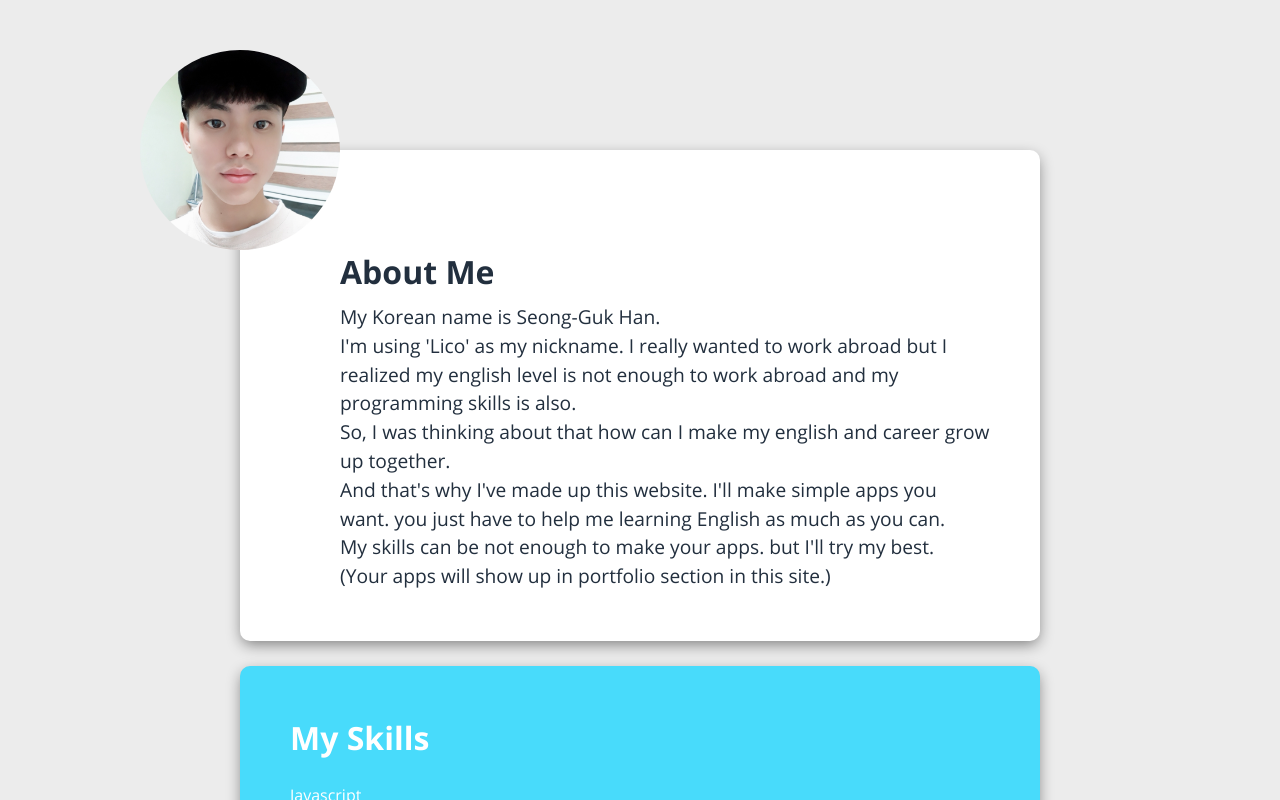
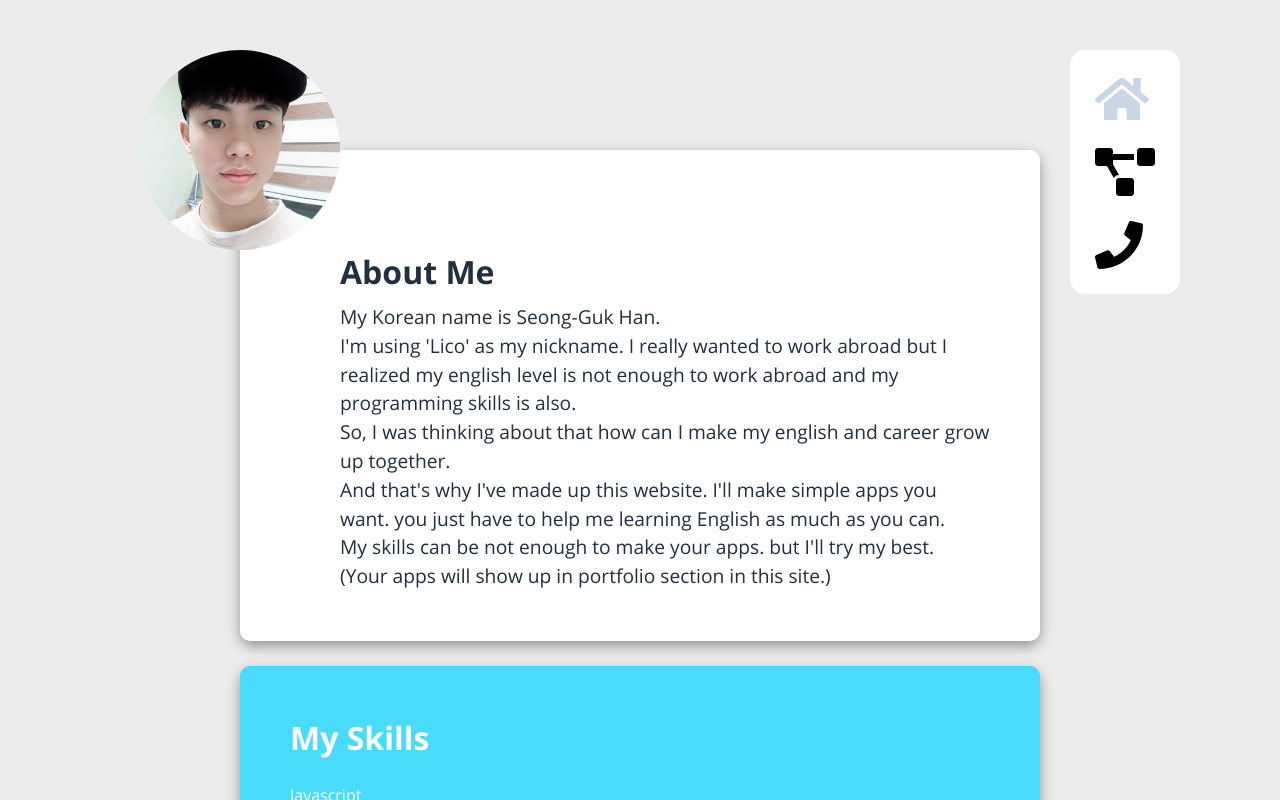
Before and after one commit to hsk-kr/portfolio, a React (Create React App) app: page /home in a window 1280 px wide. Built offline with nearby package versions, Linux system fonts and the light colour scheme.

Commit message:
Implement Navbar
- Added modules 'Font-Awesome'.
- Changed scrollbar design.

```diff
--- a/package.json
+++ b/package.json
@@ -3,6 +3,9 @@
   "version": "0.1.0",
   "private": true,
   "dependencies": {
+    "@fortawesome/fontawesome-svg-core": "^1.2.30",
+    "@fortawesome/free-solid-svg-icons": "^5.14.0",
+    "@fortawesome/react-fontawesome": "^0.1.11",
     "@testing-library/jest-dom": "^4.2.4",
     "@testing-library/react": "^9.5.0",
     "@testing-library/user-event": "^7.2.1",
--- a/src/App.css
+++ /dev/null
@@ -1,29 +0,0 @@
-* {
-  margin: 0;
-}
-
-html,
-body,
-div#root {
-  height: 100%;
-}
-
-div,
-p {
-  font-family: OpenSans-Regular;
-}
-
-h1,
-h2,
-h3,
-h4,
-h5,
-h6,
-b,
-strong {
-  font-family: OpenSans-Bold;
-}
-
-i {
-  font-family: OpenSans-Italic;
-}
--- /dev/null
+++ b/src/App.scss
@@ -0,0 +1,45 @@
+* {
+  margin: 0;
+}
+
+html,
+body,
+div#root {
+  height: 100%;
+}
+
+div,
+p {
+  font-family: OpenSans-Regular;
+}
+
+h1,
+h2,
+h3,
+h4,
+h5,
+h6,
+b,
+strong {
+  font-family: OpenSans-Bold;
+}
+
+i {
+  font-family: OpenSans-Italic;
+}
+
+div {
+  &::-webkit-scrollbar-track {
+    -webkit-box-shadow: inset 0 0 6px rgba(0, 0, 0, 0.3);
+    background-color: #f5f5f5;
+  }
+
+  &::-webkit-scrollbar {
+    width: 6px;
+    background-color: #f5f5f5;
+  }
+
+  &::-webkit-scrollbar-thumb {
+    background-color: #000000;
+  }
+}
--- a/src/App.tsx
+++ b/src/App.tsx
@@ -1,5 +1,5 @@
 import React from 'react';
-import './App.css';
+import './App.scss';
 
 // Routes
 import RootRouter from 'routes/RootRouter';
--- /dev/null
+++ b/src/containers/Navbar/index.tsx
@@ -0,0 +1,44 @@
+import React from 'react';
+import className from 'classnames/bind';
+import styles from './styles.module.scss';
+import { FontAwesomeIcon } from '@fortawesome/react-fontawesome';
+import {
+  faHome,
+  faProjectDiagram,
+  faPhone,
+} from '@fortawesome/free-solid-svg-icons';
+
+interface Props {
+  onNavigate: (idx: number) => void;
+  index: number;
+}
+
+const cx = className.bind(styles);
+const ICON_SIZE = '3x';
+
+const Navbar: React.FC<Props> = ({ onNavigate, index }) => {
+  return (
+    <div className={cx(styles['navbar'])}>
+      <FontAwesomeIcon
+        icon={faHome}
+        size={ICON_SIZE}
+        color={index === 0 ? '#c8d6e5' : 'black'}
+        onClick={() => onNavigate(0)}
+      />
+      <FontAwesomeIcon
+        icon={faProjectDiagram}
+        size={ICON_SIZE}
+        color={index === 1 ? '#c8d6e5' : 'black'}
+        onClick={() => onNavigate(1)}
+      />
+      <FontAwesomeIcon
+        icon={faPhone}
+        size={ICON_SIZE}
+        color={index === 2 ? '#c8d6e5' : 'black'}
+        onClick={() => onNavigate(2)}
+      />
+    </div>
+  );
+};
+
+export default Navbar;
--- /dev/null
+++ b/src/containers/Navbar/styles.module.scss
@@ -0,0 +1,47 @@
+.navbar {
+  @media screen and (max-width: 1024px) {
+    position: fixed;
+    bottom: 0px;
+    width: 100vw;
+    height: auto;
+    display: flex;
+    z-index: 1;
+    padding: 20px;
+    box-sizing: border-box;
+    background-color: white;
+    border-top: 1px solid #ececec;
+
+    svg {
+      flex: 1;
+
+      &:not(:last-child) {
+        border-right: 1px solid #ececec;
+      }
+
+      &:hover {
+        cursor: pointer;
+        opacity: 0.7;
+      }
+    }
+  }
+
+  @media screen and (min-width: 1025px) {
+    position: fixed;
+    right: 100px;
+    top: 50px;
+    z-index: 1;
+    display: grid;
+    grid-template: 1fr;
+    row-gap: 25px;
+    padding: 25px;
+    background-color: white;
+    border-radius: 15px;
+
+    svg {
+      &:hover {
+        cursor: pointer;
+        opacity: 0.7;
+      }
+    }
+  }
+}
--- a/src/containers/ProfileSection/styles.module.scss
+++ b/src/containers/ProfileSection/styles.module.scss
@@ -73,6 +73,10 @@
     color: white;
     margin-bottom: 100px;
 
+    @media screen and (max-width: 1024px) {
+      margin-bottom: 150px;
+    }
+
     h1 {
       margin-bottom: 25px;
     }
--- a/src/containers/SlideContents/index.tsx
+++ b/src/containers/SlideContents/index.tsx
@@ -22,6 +22,7 @@ const SlideContents: React.FC<Props> = ({ contents, index, delay = 1 }) => {
       {contents.map((section, idx) => {
         return (
           <div
+            key={idx}
             className={cx(styles['section'])}
             style={{ left: `calc(${idx * 100}%)` }}
           >
--- a/src/pages/HomePage/index.tsx
+++ b/src/pages/HomePage/index.tsx
@@ -1,4 +1,4 @@
-import React, { useState, useEffect } from 'react';
+import React, { useState, useEffect, useCallback } from 'react';
 import className from 'classnames/bind';
 import styles from './styles.module.scss';
 import SlideContents from 'containers/SlideContents';
@@ -7,6 +7,8 @@ import SlideContents from 'containers/SlideContents';
 import ProfileSection from 'containers/ProfileSection';
 import PortfolioSection from 'containers/PortfolioSection';
 import ContactSection from 'containers/ContactSection';
+import Navbar from 'containers/Navbar';
+import { faCloudDownloadAlt } from '@fortawesome/free-solid-svg-icons';
 
 // resources
 const cx = className.bind(styles);
@@ -20,8 +22,14 @@ const contents: React.ReactNode[] = [
 const HomePage: React.FC = () => {
   const [contentsIdx, setContentsIdx] = useState<number>(0);
 
+  const handleNavigate = useCallback((idx: number) => {
+    setContentsIdx(idx);
+    console.log(idx);
+  }, []);
+
   return (
     <div className={cx(styles['container'])}>
+      <Navbar onNavigate={handleNavigate} index={contentsIdx} />
       <SlideContents contents={contents} index={contentsIdx} />
     </div>
   );
```
Also changed, not shown: 1 other file (tests, documents, lock files or other folders).
